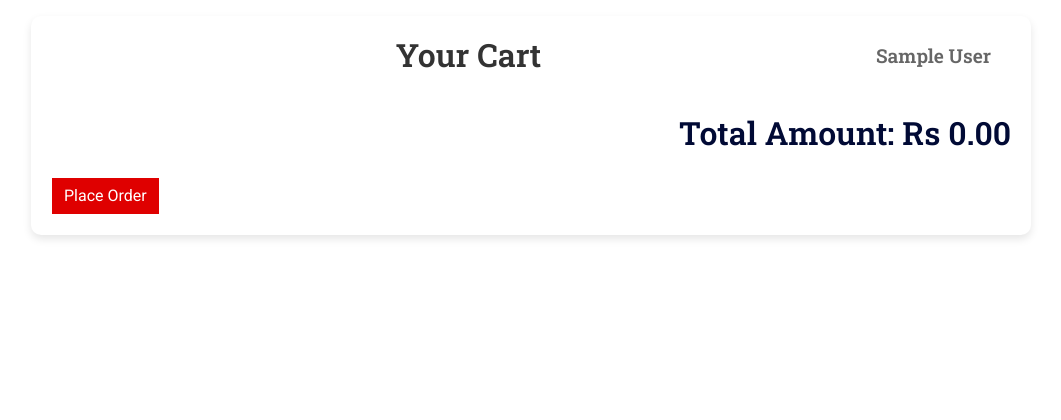
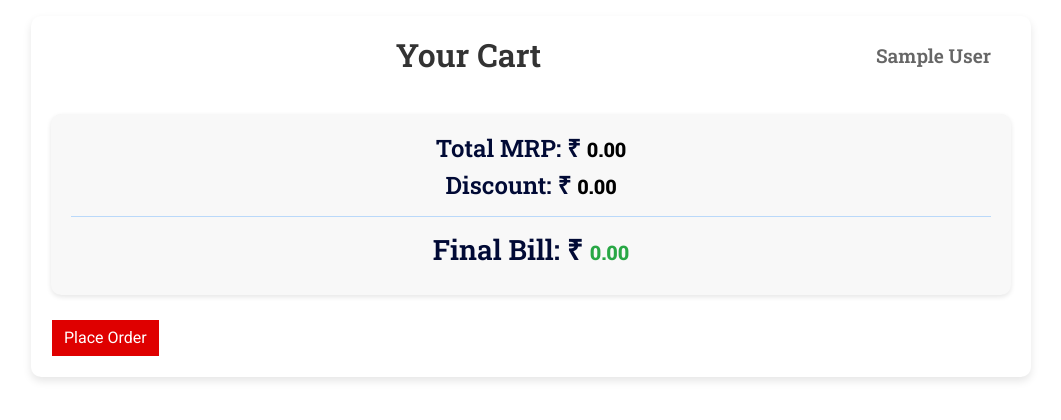
Before and after one commit to mustafanahar7/citymart, a Django app: page /cart/ in a window 1280 px wide. Shown: the part 126-546 px from the top of the page, without its empty margins (109-1170 px from the left). Run offline with Django 5.2, Linux system fonts and the light colour scheme; the visitor is signed in with stand-in values (Sample User, id 1); data comes from the database, SQL or seed files in the repository; some libraries are stand-ins or nearby versions.

Commit message:
change files14

```diff
--- a/Appone/models.py
+++ b/Appone/models.py
@@ -31,6 +31,7 @@ class ProductInventory(models.Model):
     product_category = models.CharField(max_length=50)
     qty = models.FloatField()
     cost = models.FloatField()
+    mrp = models.FloatField(blank=True ,default=0)
     selling_price = models.FloatField()
     first_purchase = models.DateField(auto_now=False, auto_now_add=False)
     last_purchase = models.DateField(auto_now=True)
--- a/Appone/views.py
+++ b/Appone/views.py
@@ -113,8 +113,9 @@ def HomePage(request):
     for product in unique_product:
         units = get_product.filter(product_name=product['product_name'],qty__gt=1).values_list('product_unit', flat=True).distinct()
         price = get_product.filter(product_name=product['product_name'],qty__gt=1).values_list('selling_price', flat=True).order_by('product_unit')
+        mrp = get_product.filter(product_name=product['product_name'],qty__gt=1).values_list('mrp', flat=True).order_by('product_unit')
 
-        product_unit_and_price = zip(units,price)
+        product_unit_and_price = zip(units,price,mrp)
         # print('<<<<<<<<<<<<<< >>>>>>>>>>>>>>>>>>>>>>.')
         # print(product_unit_and_price)
         product_data.append({
@@ -176,10 +177,11 @@ def CategoryWise(request,category):
     for product in unique_product:
         units = get_product.filter(product_name=product['product_name'],qty__gt=1).values_list('product_unit', flat=True).distinct()
         price = get_product.filter(product_name=product['product_name'],qty__gt=1).values_list('selling_price', flat=True).order_by('product_unit')
+        mrp = get_product.filter(product_name=product['product_name'],qty__gt=1).values_list('mrp', flat=True).order_by('product_unit')
 
         # print('<<<<<<<<<,')
         # print(units)
-        product_unit_and_price = zip(units,price)
+        product_unit_and_price = zip(units,price,mrp)
         # print('<<<<<<<<<<<<<< >>>>>>>>>>>>>>>>>>>>>>.')
         # print(product_unit_and_price)
         product_data.append({
@@ -213,6 +215,7 @@ def Add_to_cart(request):
                         'product_name': product_name,
                         'unit':product_unit,
                         'price':get_product.selling_price,
+                        'mrp':get_product.mrp,
                         'user':get_user_info.mobile_number,
                         })
 
@@ -440,6 +443,7 @@ def Upload_product(request):
                             'Product Category':'product_category',
                             'Quantity':'qty',
                             'Product Cost':'cost',
+                            'MRP':'mrp',
                             'Selling Price':'selling_price',
                             'First Purchase Date':'first_purchase',
                             'Last Purchase Date':'last_purchase'}
--- a/static/js/cart.js
+++ b/static/js/cart.js
@@ -1,21 +1,50 @@
 document.addEventListener("DOMContentLoaded", function () {
   const cartItemsContainer = document.getElementById("cart-items");
   const totalAmountEl = document.getElementById("total-amount");
+  const totalMrpEl = document.getElementById("total-mrp-amount");
+  const discountAmountEl = document.getElementById("discount-amount");
+  const finalAmountEl = document.getElementById("final-amount");
   const totalAmountInput = document.getElementById("grand-total");
 
   function calculateTotal() {
     let total = 0;
+    let totalMrp = 0;
+    let discount = 0;
+    let finalAmount = 0;
+
+    // Iterate over each cart item to calculate the total amounts
     document.querySelectorAll(".cart-item").forEach((row) => {
       const quantity = parseInt(row.querySelector(".qty").textContent, 10);
       const price = parseFloat(row.querySelector(".price").textContent);
+      const mrp = parseFloat(row.querySelector(".mrp").textContent);
+
       const itemTotal = quantity * price;
+      const mrpItemTotal = quantity * mrp;
+
+      // Update the total and mrp amounts for the item
       row.querySelector(".item-total-amount").textContent =
         itemTotal.toFixed(2);
+
       total += itemTotal;
+      totalMrp += mrpItemTotal;
     });
-    totalAmountEl.textContent = total.toFixed(2);
-    totalAmountInput.value = total.toFixed(2);
-    console.log(totalAmountInput.value);
+
+    // Calculate discount (Total MRP - Total Selling Price)
+    discount = totalMrp - total;
+
+    // Calculate the final bill amount
+    finalAmount = total;
+
+    // Update the DOM elements with calculated values
+    totalMrpEl.textContent = totalMrp.toFixed(2);
+    discountAmountEl.textContent = discount.toFixed(2);
+    finalAmountEl.textContent = finalAmount.toFixed(2);
+    totalAmountEl.textContent = finalAmount.toFixed(2);
+    totalAmountInput.value = finalAmount.toFixed(2);
+
+    console.log(
+      `Total MRP: ${totalMrp}, Discount: ${discount}, Final Amount: ${finalAmount}`
+    );
   }
 
   cartItemsContainer.addEventListener("click", function (event) {
--- a/templates/cart.html
+++ b/templates/cart.html
@@ -4,6 +4,34 @@
     <link rel="stylesheet" href="{% static 'css/cart.css' %}">
     <link rel="stylesheet" href="https://cdnjs.cloudflare.com/ajax/libs/font-awesome/6.0.0-beta3/css/all.min.css">
     <link rel="stylesheet" href="https://cdn.jsdelivr.net/npm/sweetalert2@11/dist/sweetalert2.min.css">
+
+    <style>
+        .cart-total {
+    background-color: #f8f8f8; /* Light background for contrast */
+    padding: 20px;
+    border-radius: 10px;
+    margin-top: 20px;
+    text-align: center;
+    box-shadow: 0 2px 5px rgba(0, 0, 0, 0.1); /* Subtle shadow for a floating effect */
+}
+
+.cart-total h2 {
+    font-size: 18px;
+    margin: 10px 0;
+    color: #333;
+    font-weight: 500;
+}
+
+.cart-total span {
+    color: #000; /* Neutral black color for the amounts */
+    font-weight: 700;
+    font-size: 20px;
+}
+
+#final-amount {
+    color: #28a745; /* Green color for the final amount to highlight */
+}
+</style>
 {% endblock css %}
 
 {% block main_content %}
@@ -25,7 +53,7 @@
                     <div class="item-details">
                         <h3>{{ item.product_name }}</h3>
                         <p>{{ item.unit }}</p>
-                        <p>Price: Rs <span class="price">{{ item.price }}</span></p>
+                        <p>MRP : <s>₹<span class="mrp">{{item.mrp}}</span></s> <b>₹<span class="price">{{ item.price }}</span></b></p>
                     </div>
                     <div class="item-quantity">
                         <button type="button" class="decrease">-</button>
@@ -51,8 +79,12 @@
             </div>
             <div class="cart-total">
                 <input type="hidden" id="grand-total" name="grand_total" value="0.00">
-                <h2>Total Amount: Rs <span id="total-amount">0.00</span></h2>
+                <h4>Total MRP: ₹ <span id="total-mrp-amount">0.00</span></h4>
+                <h4>Discount: ₹ <span id="discount-amount">0.00</span></h4>
+                <hr>
+                <h3>Final Bill: ₹ <span id="final-amount">0.00</span></h3>
             </div>
+
 
             <div class="place-order mt-4">
                 <button type="button" class="btn btn-primary" id="place-order-btn">Place Order</button>
@@ -113,30 +145,6 @@
     </script>
 
     <script>
-         {% comment %} function showConfirmationPopup(buttonName1) {
-                Swal.fire({
-                title: 'Confirm Sale',
-                text: 'Are you sure you want to proceed with this sale?',
-                icon: 'warning',
-                showCancelButton: true,
-                confirmButtonColor: '#3085d6',
-                cancelButtonColor: '#d33',
-                confirmButtonText: 'Yes, proceed!'
-                }).then((result) => {
-                    if (result.isConfirmed) {
-                        // Submit the form when the user confirms
-                        document.getElementById('button_pressed').value = buttonName1;
-
-                        // Make sure quantities are updated in hidden inputs before submitting
-                        document.querySelectorAll('.item-quantity').forEach(function(element) {
-                            const productCode = element.closest('.cart-item').getAttribute('data-id');
-                            const qty = element.querySelector('.qty').innerText.trim();
-                            document.getElementById('hidden-quantity-' + productCode).value = qty;
-                        });
-                        document.getElementById('order_place').submit();
-                    }
-                    });
-                } {% endcomment %}
 
                 // Initialize Razorpay payment options
         var options = {
--- a/templates/home.html
+++ b/templates/home.html
@@ -124,11 +124,9 @@
                     <h5>{{items.product_price}}</h5>
 
                     <select class="form-select form-select-sm" name="product_unit">
-                        {% for units,price in items.units %}
+                        {% for units,price,mrp in items.units %}
                         <option value="{{units}}">
-                            <span class="unit-price">
-                                <strong>{{units}}</strong> - <strong>₹ {{price}}</strong>
-                            </span>
+                            <p>{{units}}&nbsp; MRP: <span class="mrp-price"><del>₹{{mrp}}</del></span> <span class="discounted-price">₹ discounted {{price}}</span></p>
                         </option>
                         {% endfor %}
                     </select>
```
Also changed, not shown: templates/categorywiseproduct.html (+50 -4 lines), Appone/migrations/0009_productinventory_mrp.py (added), static/css/cart.css (line endings or trailing spaces), 1 other file.
